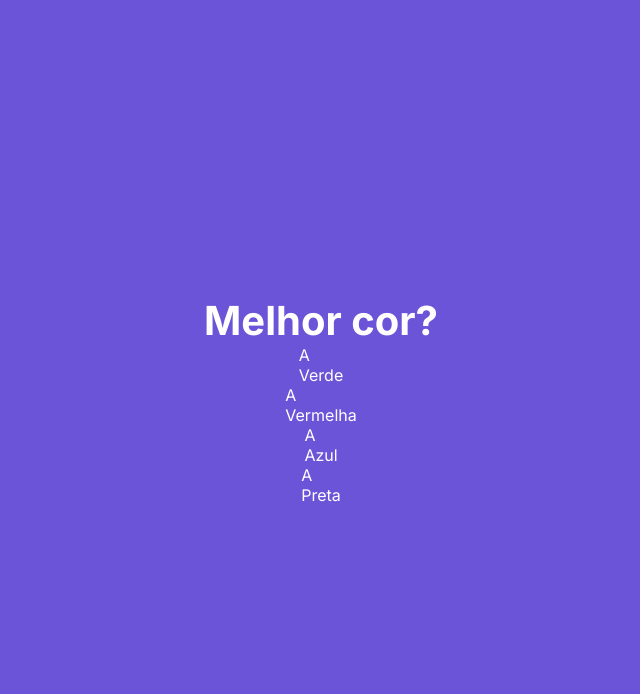
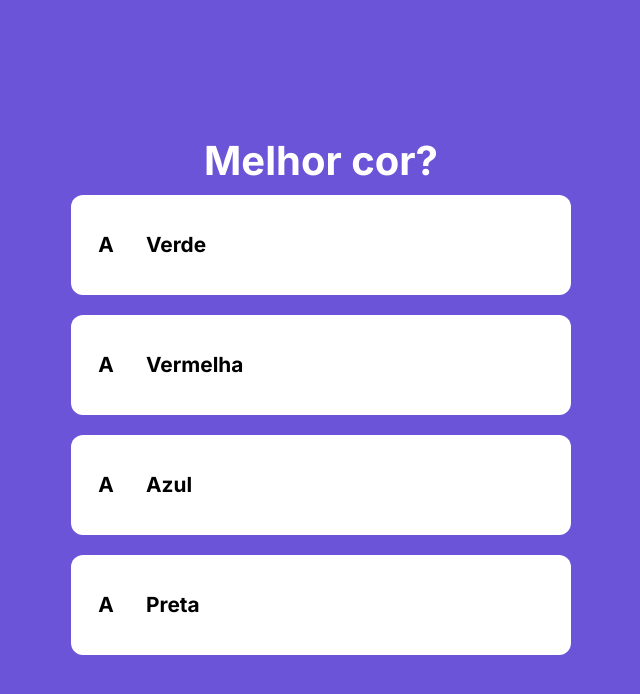
Before and after one commit to Ruan-Portella/Next_Journey, a Next.js app in the folder secao_04/quiz/: page / in a window 1280 px wide. Shown: the top 694 px of the page, without its empty margins (319-959 px from the left). Built offline with nearby package versions, Linux system fonts and the light colour scheme.

Commit message:
Feat: Estiliza componente Respostas

```diff
--- a/secao_04/quiz/style/Resposta.module.css
+++ b/secao_04/quiz/style/Resposta.module.css
@@ -1,3 +1,45 @@
 .resposta {
     display: flex;
+    width: 80%;
+    min-width: 500px;
+    height: 100px;
+    margin: 10px;
 }
+
+.conteudoResposta {
+    position: relative;
+    display: flex;
+    flex: 1;
+}
+
+.frente, .verso {
+    position: absolute;
+    display: flex;
+    height: 100%;
+    width: 100%;
+}
+
+.frente {
+    color: black;
+    align-items: center;
+    border-radius: 12px;
+    padding: 15px;
+    background-color: white;
+}
+
+.letra {
+    display: flex;
+    justify-content: center;
+    align-items: center;
+    height: 40px;
+    width: 40px;
+    border-radius: 20px;
+    margin-right: 20px;
+    font-size: 1.3rem;
+    font-weight: bold;
+}
+
+.valor {
+    font-size: 1.3rem;
+    font-weight: bold;
+}
```
